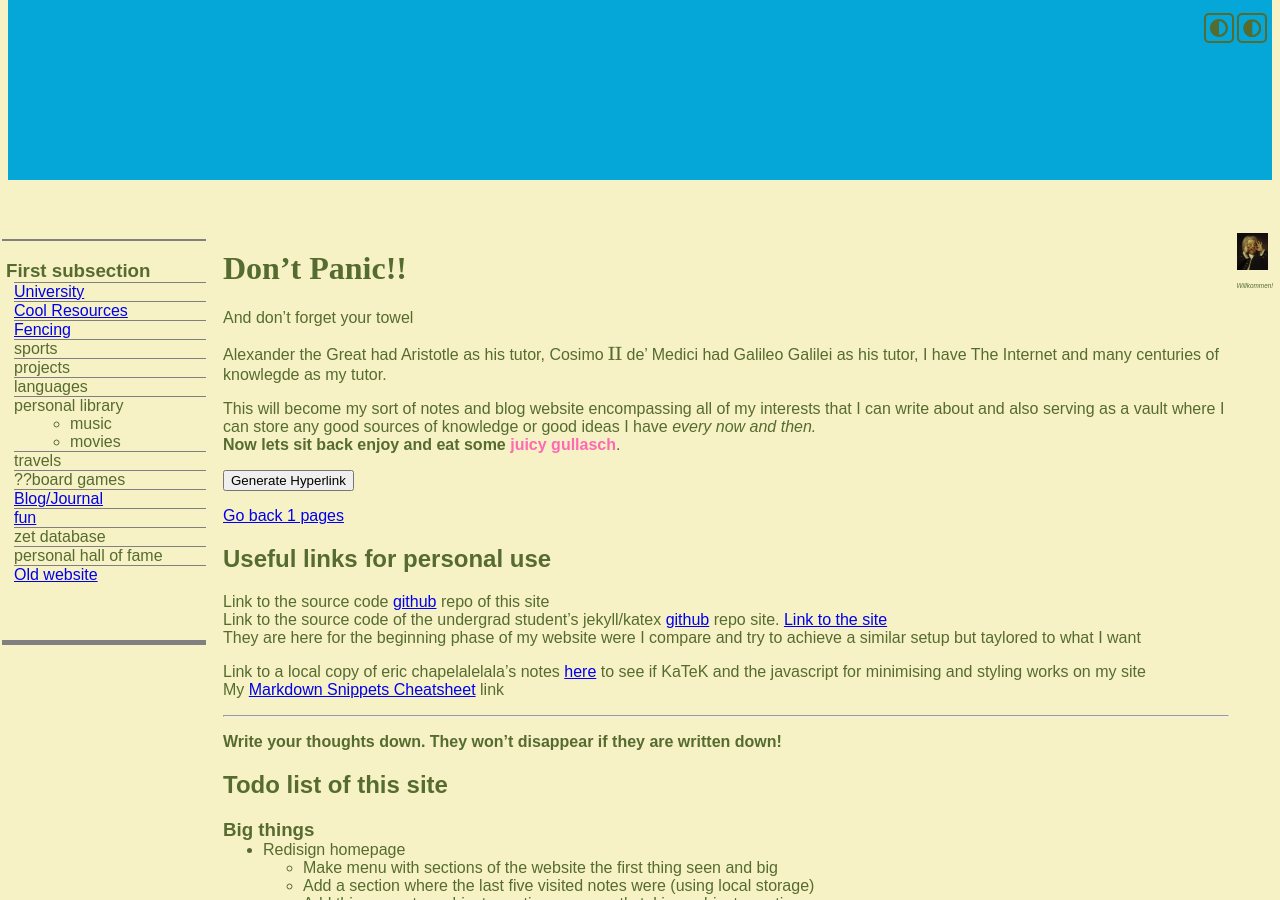
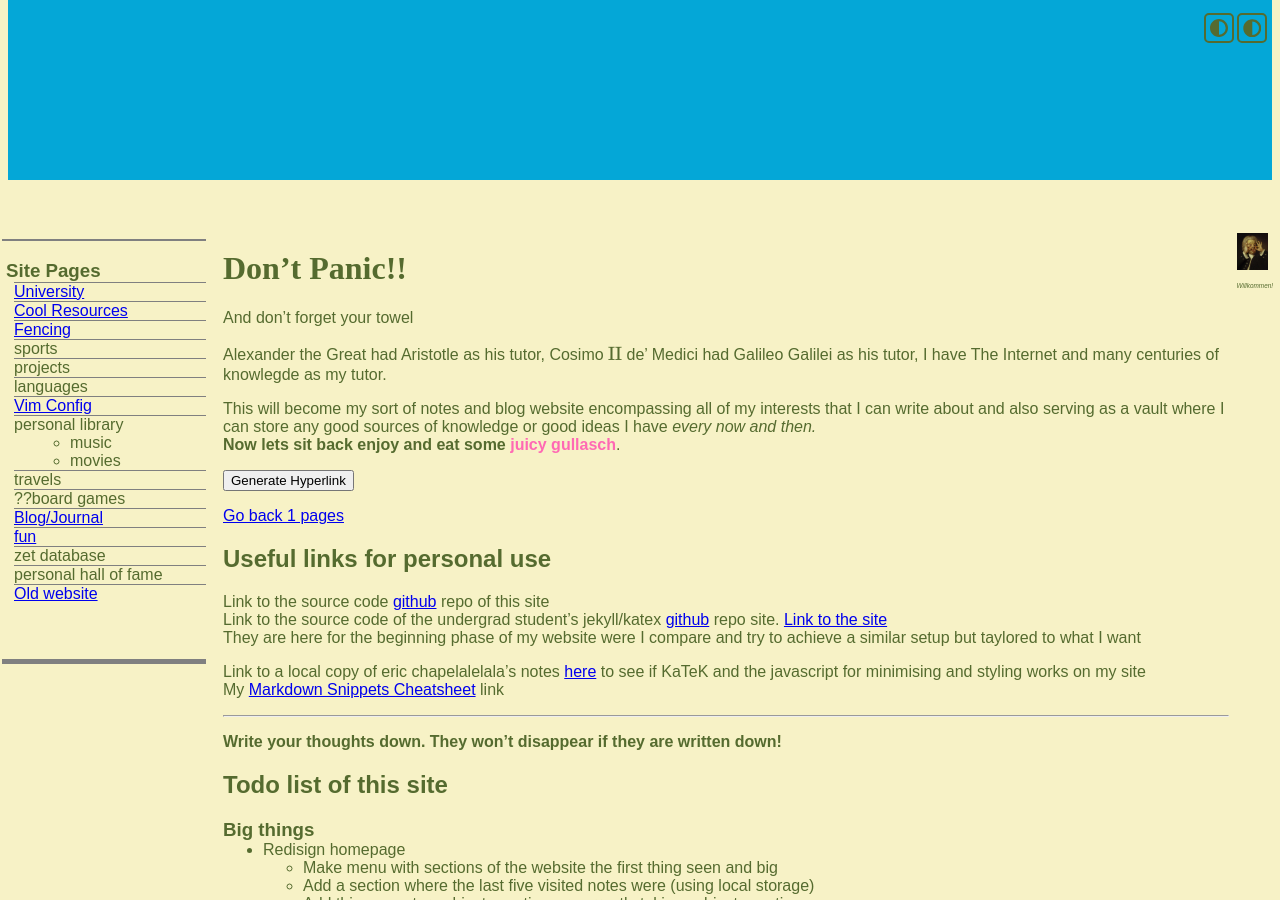
Before and after one commit to GiulianoPalazzi/giulianopalazzi.github.io, a Jekyll site: the page built from index.md, in a window 1280 px wide and 900 px high, scrolled down 712 px. Built offline with Jekyll 4.4.1, drawn with Linux system fonts in a browser that asks for light colours; nearby versions of some CDN libraries.

Commit message:
added a link to my vim config page in the index page

```diff
--- a/_includes/sidebar.html
+++ b/_includes/sidebar.html
@@ -1,5 +1,5 @@
 <div class="left_panel" id="MoveDownAPage">
-  <h3>First subsection</h3>
+  <h3>Site Pages</h3>
   <ul>
     <li>
       <a href="/uni/">University</a>
@@ -9,11 +9,12 @@
     <li>sports</li>
     <li>projects</li>
     <li>languages</li>
+    <li><a href="/vim/">Vim Config</a></li>
     <li>personal library</li>
-    <ul>
-    <li>music</li>
-    <li>movies</li>
-    </ul>
+      <ul>
+        <li>music</li>
+        <li>movies</li>
+      </ul>
     <li>travels</li>
     <li>??board games</li>
     <li><a href="/blog/">Blog/Journal</a></li>
```
